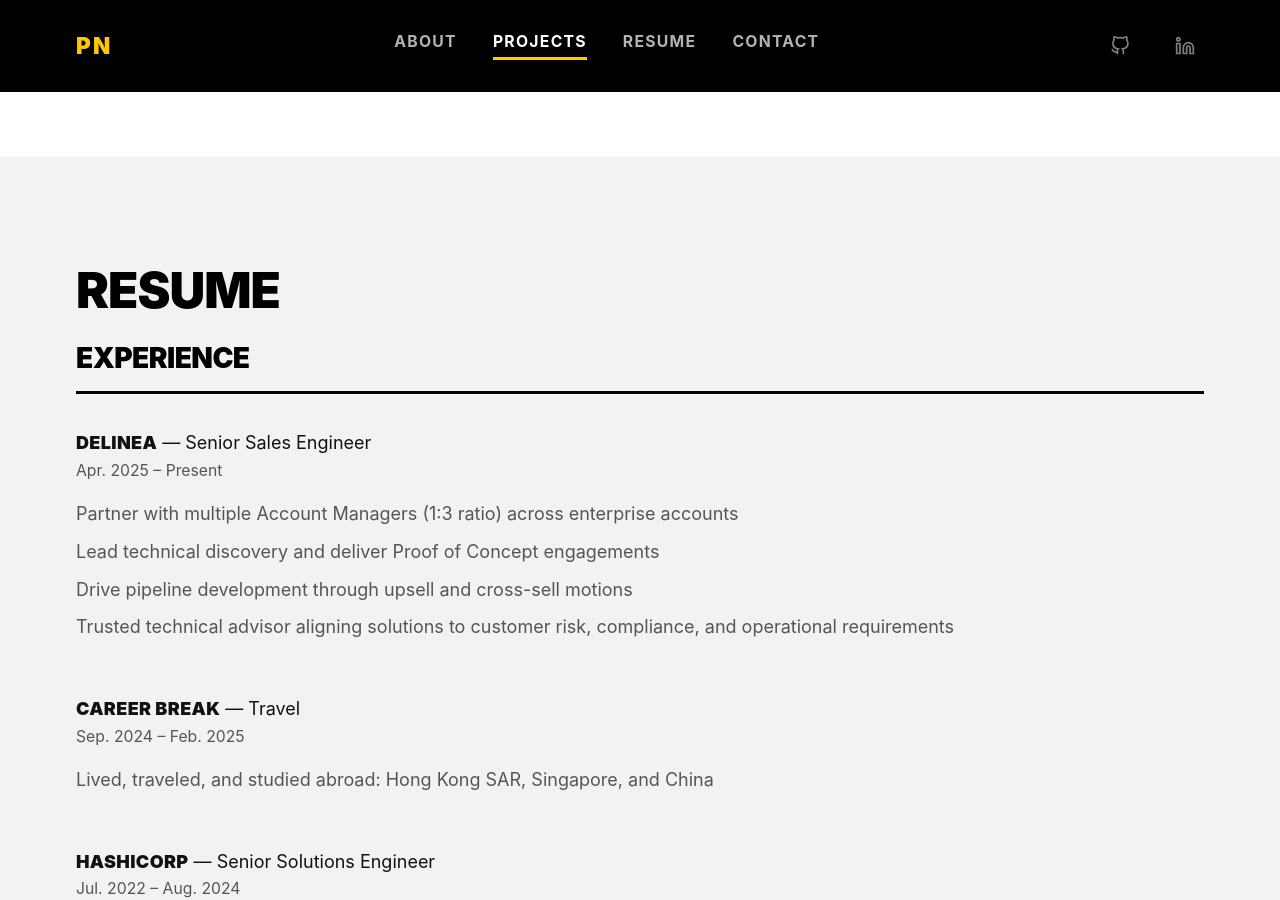
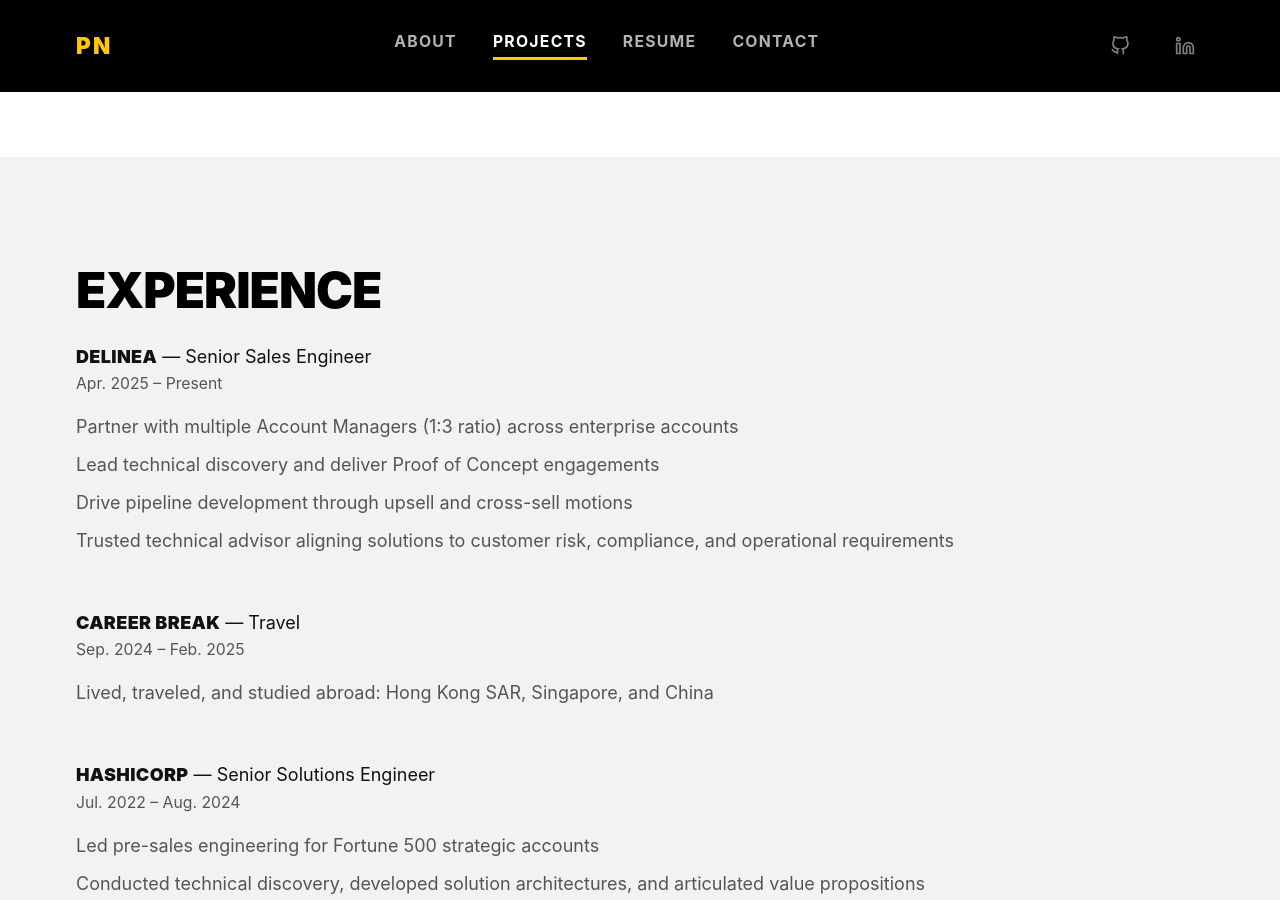
Before and after one commit to phnorwood/phnorwood.github.io, a Jekyll site: the page built from index.html, in a window 1280 px wide and 900 px high, scrolled down 1131 px. Built offline with Jekyll 4.4.1, drawn with Linux system fonts in a browser that asks for light colours; the list of posts is cut into pages by our own code.

Commit message:
updating formatting

```diff
--- a/index.html
+++ b/index.html
@@ -90,7 +90,8 @@
 <!-- Resume Section -->
 <section id="resume" class="section-resume">
   <div class="container">
-    <h2>Resume</h2>
+    <h2>Experience</h2>
+
     <!-- <div class="resume-download">
       <a href="/assets/misc/BLANK" target="_blank" rel="noopener">Download PDF →</a>
     </div> -->
```
Also changed, not shown: other parts of index.html (+0 -1 lines).
